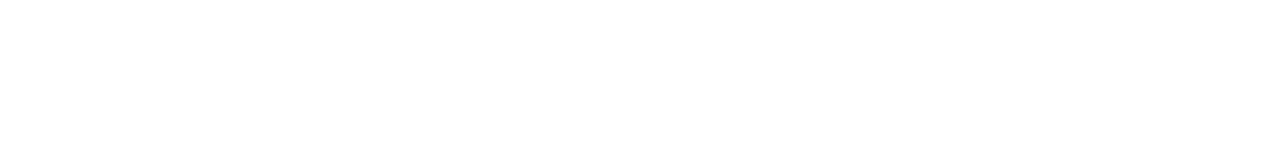
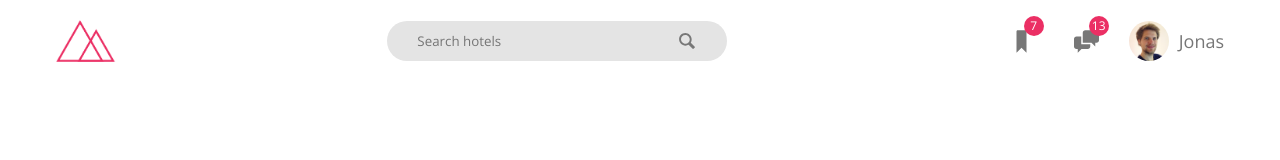
Before and after one commit to lantranad2/trillo, a website built with Parcel: page src/index.html in a window 1280 px wide. Built offline with nearby package versions, Linux system fonts and the light colour scheme.

Commit message:
Build the Header section.

```diff
--- a/src/index.html
+++ b/src/index.html
@@ -18,5 +18,49 @@
     <title>Trillo | HTML5, CSS3, SASS, JAVASCRIPT Tutorial</title>
     <link rel="stylesheet" href="sass/main.scss" />
   </head>
-  <body></body>
+  <body>
+    <header class="header">
+      <div class="container header__content">
+        <img
+          class="header__logo"
+          src="images/header-logo.png"
+          alt="Trillo Logo"
+        />
+        <form class="search header__search">
+          <input
+            class="search__input"
+            type="text"
+            placeholder="Search hotels"
+          />
+          <button class="search__submit">
+            <svg class="icon search__icon">
+              <use href="images/symbols.svg#icon-magnifying-glass"></use>
+            </svg>
+          </button>
+        </form>
+        <div class="header__nav">
+          <div class="notification header__bookmark">
+            <svg class="icon notification__icon">
+              <use href="images/symbols.svg#icon-bookmark"></use>
+            </svg>
+            <span class="notification__number">7</span>
+          </div>
+          <div class="notification header__message">
+            <svg class="icon icon-chat notification__icon">
+              <use href="images/symbols.svg#icon-chat"></use>
+            </svg>
+            <span class="notification__number">13</span>
+          </div>
+          <div class="header__user">
+            <img
+              class="header__user-image"
+              src="images/header-jonas.jpg"
+              alt="Jonas"
+            />
+            <span class="header__user-name">Jonas</span>
+          </div>
+        </div>
+      </div>
+    </header>
+  </body>
 </html>
--- a/src/sass/abstracts/_mixins.scss
+++ b/src/sass/abstracts/_mixins.scss
@@ -47,3 +47,9 @@
     @content;
   }
 }
+
+@mixin flexCenter {
+  display: flex;
+  justify-content: center;
+  align-items: center;
+}
--- a/src/sass/abstracts/_variables.scss
+++ b/src/sass/abstracts/_variables.scss
@@ -4,7 +4,7 @@ $color-primary-dark: #ba265d;
 
 $color-grey: #777;
 $color-grey-dark: #333;
-$color-grey-light: #faf9f9;
+$color-grey-light: #e4e4e4;
 $color-light: #fff;
 
 $gutter: 1.6rem;
--- a/src/sass/base/_reset.scss
+++ b/src/sass/base/_reset.scss
@@ -1,3 +1,5 @@
+@use "../abstracts/variables" as *;
+
 *,
 *::before,
 *::after {
@@ -14,6 +16,8 @@ body {
   font-family: "Open Sans", sans-serif;
   font-size: 1.8rem;
   line-height: 1.5rem;
+  color: $color-grey;
+  box-sizing: border-box;
 }
 
 ul {
@@ -21,10 +25,15 @@ ul {
 }
 
 img {
+  display: block;
   width: 100%;
-  display: block;
 }
 
 a {
   text-decoration: none;
 }
+
+input {
+  font-family: inherit;
+  color: inherit;
+}
--- a/src/sass/base/_utilities.scss
+++ b/src/sass/base/_utilities.scss
@@ -1,6 +1,8 @@
 @use "../abstracts/variables" as *;
 
 .container {
+  // border: 1px solid #f00;
+
   width: 100%;
   max-width: 1200px;
   padding-left: $gutter;
--- /dev/null
+++ b/src/sass/components/_icon.scss
@@ -0,0 +1,4 @@
+.icon {
+  width: 20px;
+  height: 20px;
+}
--- /dev/null
+++ b/src/sass/components/_notification.scss
@@ -0,0 +1,35 @@
+@use "../abstracts/variables" as *;
+@use "../abstracts/mixins" as *;
+
+.notification {
+  position: relative;
+
+  &__icon {
+    width: 45px;
+    height: 25px;
+    fill: $color-grey;
+  }
+
+  &__number {
+    display: inline-block;
+    line-height: 1;
+    width: 20px;
+    height: 20px;
+    border-radius: 100%;
+    font-size: 12px;
+    background: $color-primary;
+    color: $color-light;
+    @include flexCenter;
+    position: absolute;
+    right: 0;
+    bottom: 0;
+    transform: translate(-50%, -50%);
+  }
+
+  @include sm {
+    &__number {
+      top: 0;
+      transform: translate(-50%, 0);
+    }
+  }
+}
--- /dev/null
+++ b/src/sass/components/_search.scss
@@ -0,0 +1,46 @@
+@use "../abstracts/variables" as *;
+@use "../abstracts/mixins" as *;
+
+.search {
+  background: $color-grey-light;
+  display: flex;
+  padding: 1rem 2rem;
+  border-radius: 100px;
+
+  &__input {
+    background: inherit;
+    border: none;
+    outline: none;
+    flex: 1;
+    margin-left: 1rem;
+    transition: all 0.3s;
+
+    // border: 1px solid #f00;
+  }
+
+  &__input:focus {
+    margin-left: 0;
+  }
+
+  &__input:focus + &__submit {
+    margin-right: 0;
+  }
+
+  &__submit {
+    background: inherit;
+    border: none;
+    outline: none;
+    @include flexCenter;
+    margin-right: 1rem;
+    transition: all 0.3s;
+    cursor: pointer;
+
+    // border: 1px solid #f00;
+  }
+
+  &__icon {
+    fill: $color-grey;
+
+    // border: 1px solid #00f;
+  }
+}
--- /dev/null
+++ b/src/sass/layout/_header.scss
@@ -0,0 +1,89 @@
+@use "../abstracts/variables" as *;
+@use "../abstracts/mixins" as *;
+
+.header {
+  &__content {
+    display: flex;
+    align-items: center;
+    justify-content: space-between;
+    flex-wrap: wrap;
+    gap: 1rem;
+    padding-top: $gutter;
+    padding-bottom: $gutter;
+  }
+
+  &__logo {
+    max-width: 60px;
+  }
+
+  &__search {
+    order: 1;
+    flex-basis: 100%;
+  }
+
+  &__nav {
+    display: flex;
+    align-items: center;
+  }
+
+  &__bookmark,
+  &__message,
+  &__user {
+    padding: 0.5rem 1rem;
+    cursor: pointer;
+    transition: all 0.15s;
+    align-self: stretch;
+    @include flexCenter;
+  }
+
+  &__bookmark {
+    padding-left: 0;
+  }
+
+  &__user {
+    padding-right: 0;
+  }
+
+  &__bookmark:hover,
+  &__message:hover,
+  &__user:hover {
+    background: $color-grey-light;
+  }
+
+  &__bookmark {
+    margin-left: auto;
+  }
+
+  &__user {
+    display: flex;
+    gap: 1rem;
+    align-items: center;
+  }
+
+  &__user-image {
+    width: 40px;
+    border-radius: 100%;
+  }
+
+  @include xs-3 {
+    &__nav {
+      justify-content: space-between;
+      flex-grow: 1;
+    }
+
+    &__bookmark {
+      margin-left: 0;
+    }
+  }
+
+  @include sm {
+    &__content {
+      flex-wrap: nowrap;
+    }
+
+    &__search {
+      order: 0;
+      max-width: 340px;
+    }
+  }
+}
```
Also changed, not shown: src/sass/main.scss (+7 -0 lines), src/sections/header.html (added, +35 -0 lines), src/images/header-jonas.jpg (added), src/images/header-logo.png (added), src/images/symbols.svg (added).
